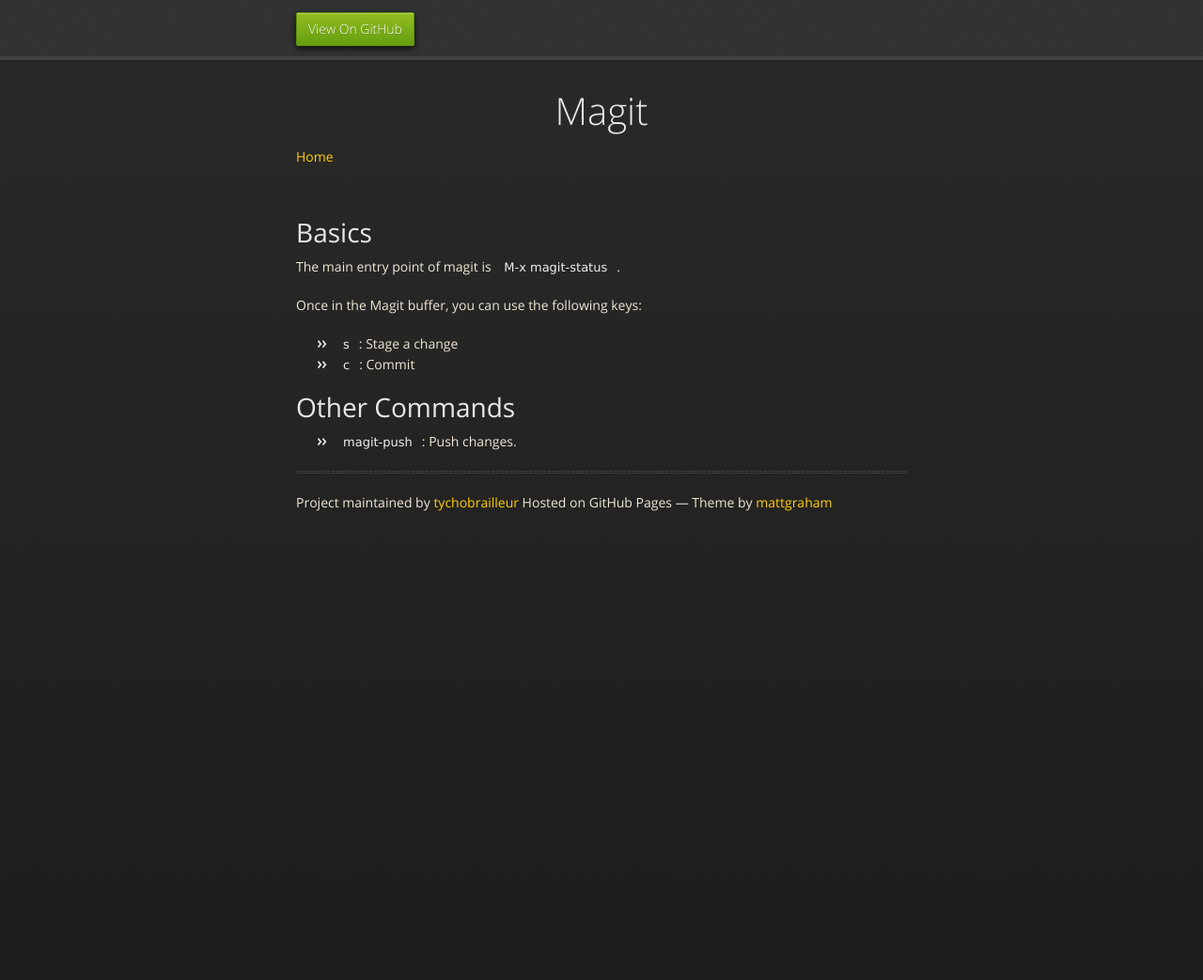
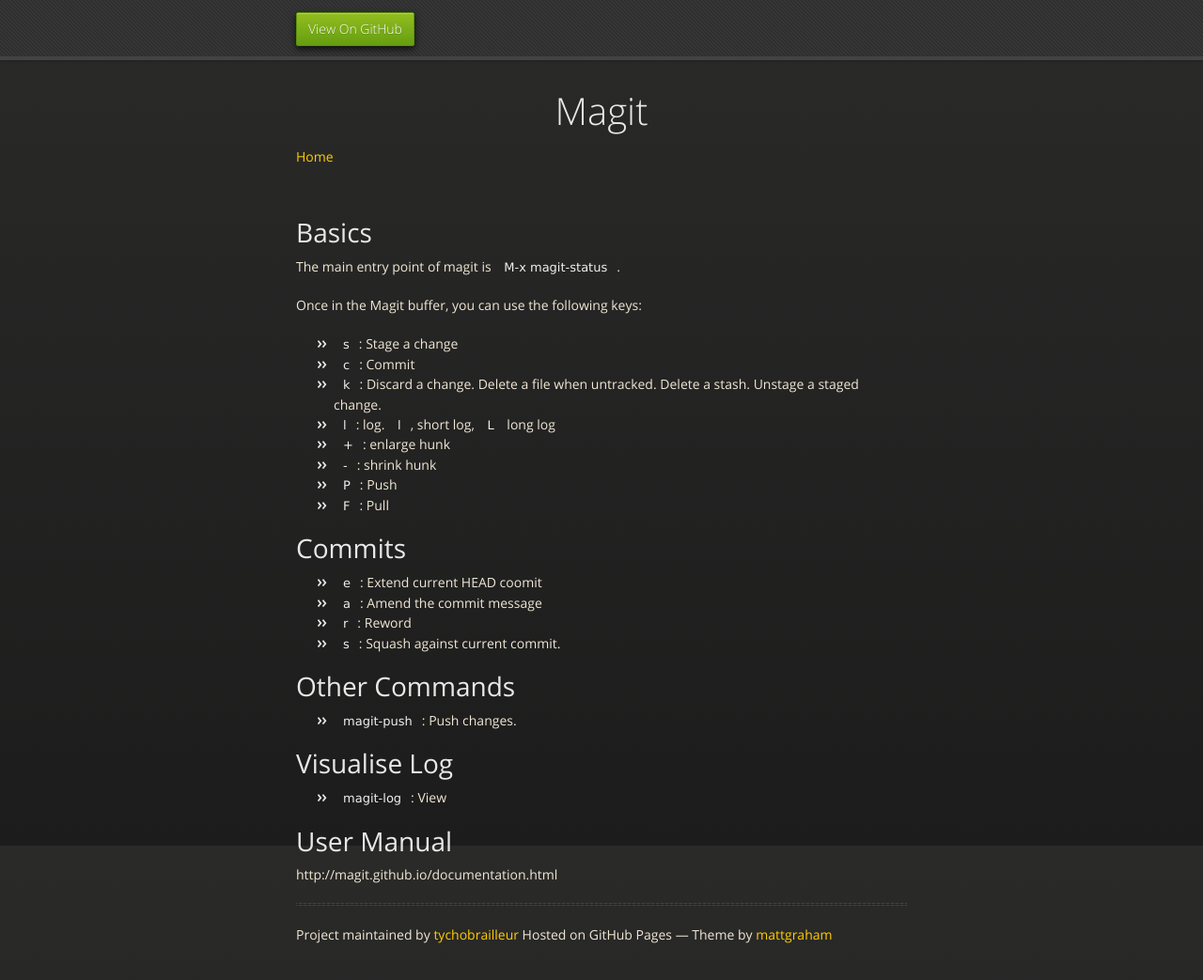
Before and after one commit to tychobrailleur/tychobrailleur.github.io, a Jekyll site: the page built from packages/magit.md, in a window 1280 px wide and 1095 px high. Shown: the top 1043 px of the window at 94% size. Built offline with Jekyll 4.4.1, drawn with Linux system fonts in a browser that asks for light colours; nearby versions of some CDN libraries.

Commit message:
Added magit documentation.

```diff
--- a/packages/magit.md
+++ b/packages/magit.md
@@ -11,7 +11,30 @@
 
 - `s`: Stage a change
 - `c`: Commit
+- `k`: Discard a change. Delete a file when untracked.  Delete a
+  stash.  Unstage a staged change.
+- `l`: log.  `l`, short log, `L` long log
+- `+`: enlarge hunk
+- `-`: shrink hunk
+- `P`: Push
+- `F`: Pull
+
+# Commits
+
+- `e`: Extend current HEAD coomit
+- `a`: Amend the commit message
+- `r`: Reword
+- `s`: Squash against current commit.
 
 # Other Commands
 
 - `magit-push`: Push changes.
+
+# Visualise Log
+
+- `magit-log`: View
+
+
+# User Manual
+
+http://magit.github.io/documentation.html
```
